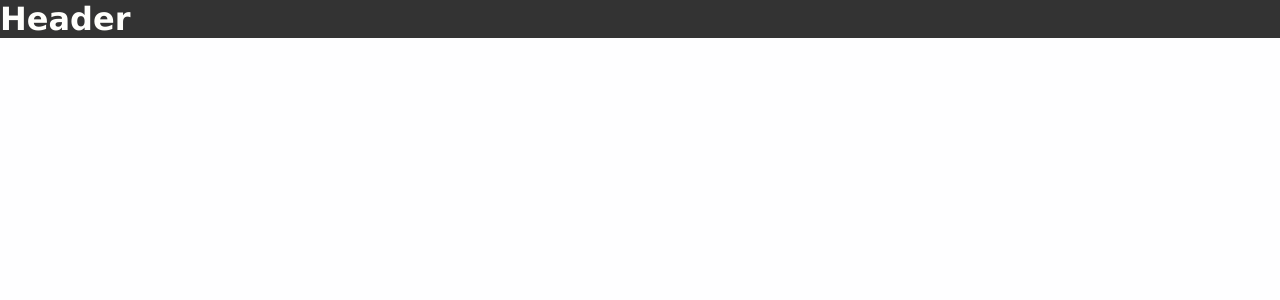
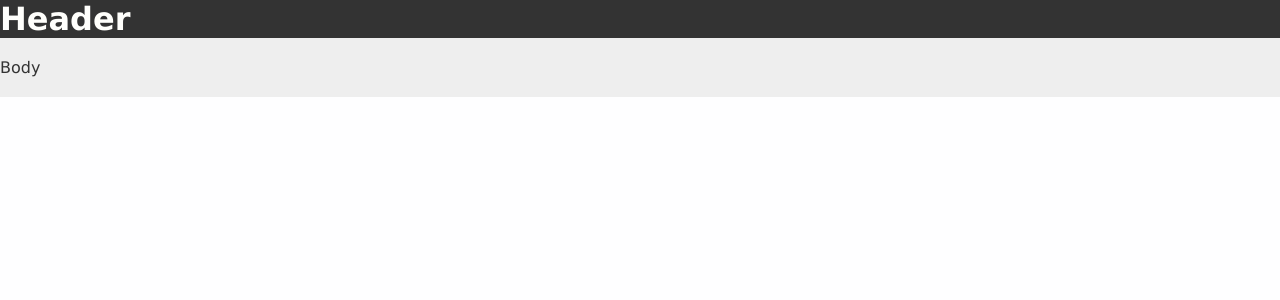
Before and after one commit to utilidev/ud-react-template, a React app: page / in a window 1280 px wide. Shown: the top 300 px of the page. Built offline with nearby package versions, Linux system fonts and the light colour scheme.

Commit message:
Create a Body component

```diff
--- a/src/base-styles/base-styles.css
+++ b/src/base-styles/base-styles.css
@@ -28,8 +28,21 @@ p {
   background-color: #333333;
 }
 
+.bg-light {
+  background-color: #eeeeee;
+}
+
+.body {
+  padding-top: 20px;
+  padding-bottom: 20px;
+}
+
 .tx-light {
   color: rgb(255, 255, 252);
+}
+
+.txt-dark {
+  color: #333333;
 }
 
 .tx-bold {
--- a/src/components/App.js
+++ b/src/components/App.js
@@ -1,5 +1,6 @@
 import React, { Component } from "react";
 import Header from "./Header.js";
+import Body from "./Body.js";
 import "../base-styles/base-styles.css";
 
 class App extends Component {
@@ -7,6 +8,7 @@ class App extends Component {
     super(props);
     this.state = {
       headerText: "Header",
+      bodyText: "Body",
     };
   }
 
@@ -16,6 +18,9 @@ class App extends Component {
         <Header
           text={this.state.headerText}
         />
+        <Body
+          text={this.state.bodyText}
+        />
       </div>
     );
   }
--- /dev/null
+++ b/src/components/Body.js
@@ -0,0 +1,14 @@
+import React from "react";
+
+const Body = props => {
+
+  return (
+    <div className="bg-light">
+      <div class="body">
+        <p className="tx-dark">{props.text}</p>
+      </div>
+    </div>
+  );
+};
+
+export default Body;
```
Also changed, not shown: 1 other file (tests, documents, lock files or other folders).
